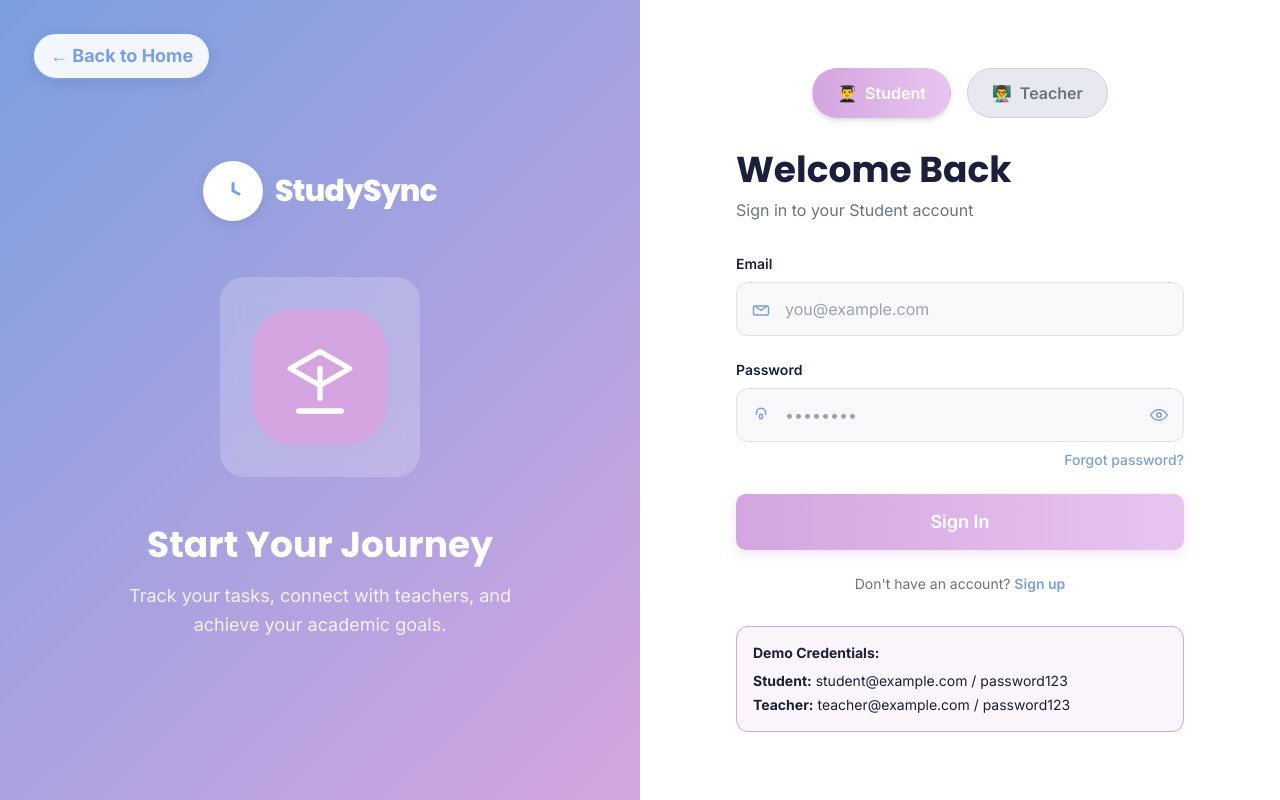
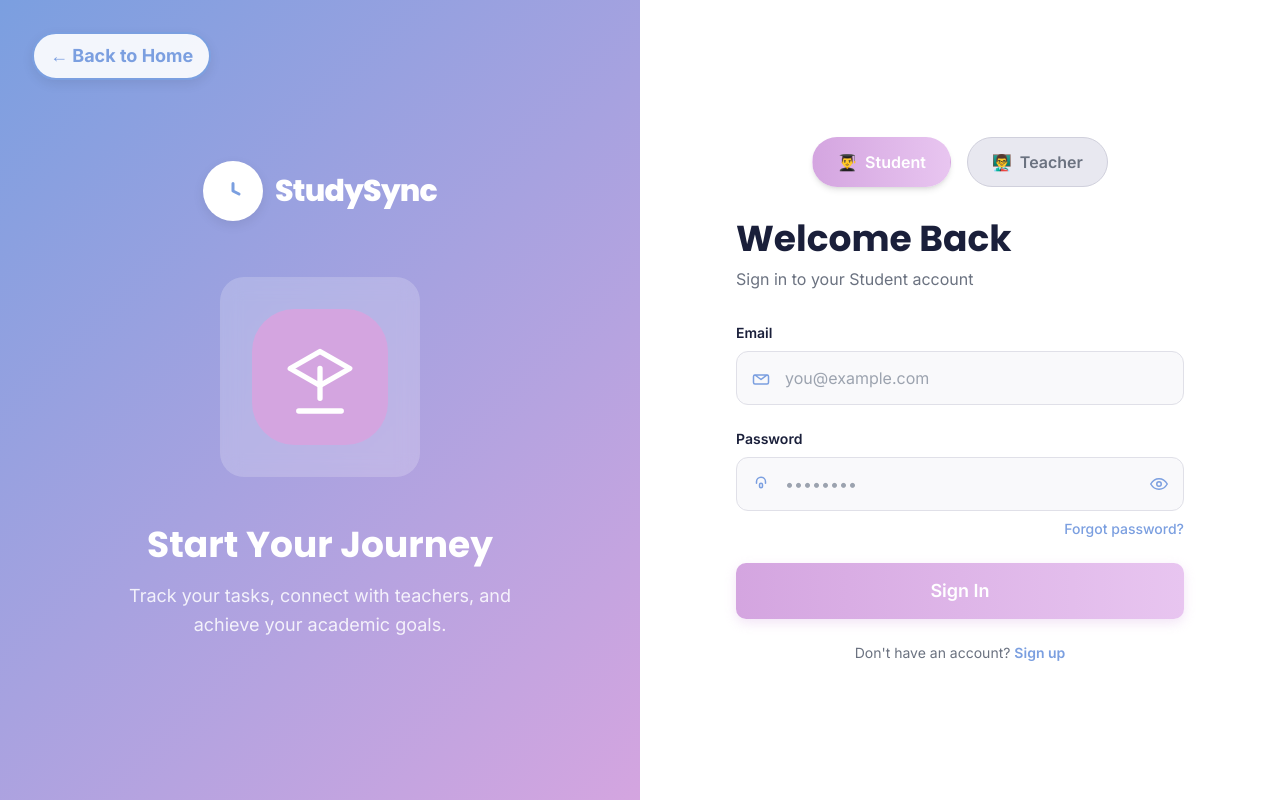
Before and after one commit to k-sailee/StudySyncAI, a React (Vite) app in the folder frontend/: page /login in a window 1280 px wide. Built offline with nearby package versions, Linux system fonts and the light colour scheme; no server answers; the database is empty; the HTML template or start-up script is replaced by a standard one.

Commit message:
settings+demo crediatials

```diff
--- a/frontend/src/components/layout/DashboardLayout.tsx
+++ b/frontend/src/components/layout/DashboardLayout.tsx
@@ -12,7 +12,6 @@ import {
   Users,
   Film,
   HelpCircle,
-  Settings,
   Menu,
   X,
   Bell,
@@ -55,7 +54,6 @@ const studentNavItems = [
   { id: "study-groups", label: "Study Groups", icon: Users },
   { id: "doubt-solver", label: "Doubt Solver", icon: HelpCircle },
   { id: "contact-support", label: "Contact Support", icon: HelpCircle },
-  { id: "settings", label: "Settings", icon: Settings },
 ];
 
 const teacherNavItems = [
@@ -72,7 +70,6 @@ const teacherNavItems = [
 },
   { id: "student-progress", label: "Student Progress", icon: TrendingUp },
   { id: "contact-support", label: "Contact Support", icon: HelpCircle },
-  { id: "settings", label: "Settings", icon: Settings },
 ];
 
 export function DashboardLayout({
--- a/frontend/src/pages/LoginPage.tsx
+++ b/frontend/src/pages/LoginPage.tsx
@@ -419,24 +419,6 @@ useEffect(() => {
               {isSignUp ? "Sign in" : "Sign up"}
             </button>
           </div>
-
-          {/* Demo Credentials */}
-          {!isSignUp && (
-            <div
-              className="mt-8 p-4 rounded-lg border text-xs sm:text-sm"
-              style={{
-                background: "rgba(212, 165, 224, 0.1)",
-                borderColor: palette.secondary,
-                color: palette.text,
-              }}
-            >
-              <div className="font-bold mb-2">Demo Credentials:</div>
-              <div className="space-y-1">
-                <div><strong>Student:</strong> student@example.com / password123</div>
-                <div><strong>Teacher:</strong> teacher@example.com / password123</div>
-              </div>
-            </div>
-          )}
         </form>
       </div>
     </div>
```
